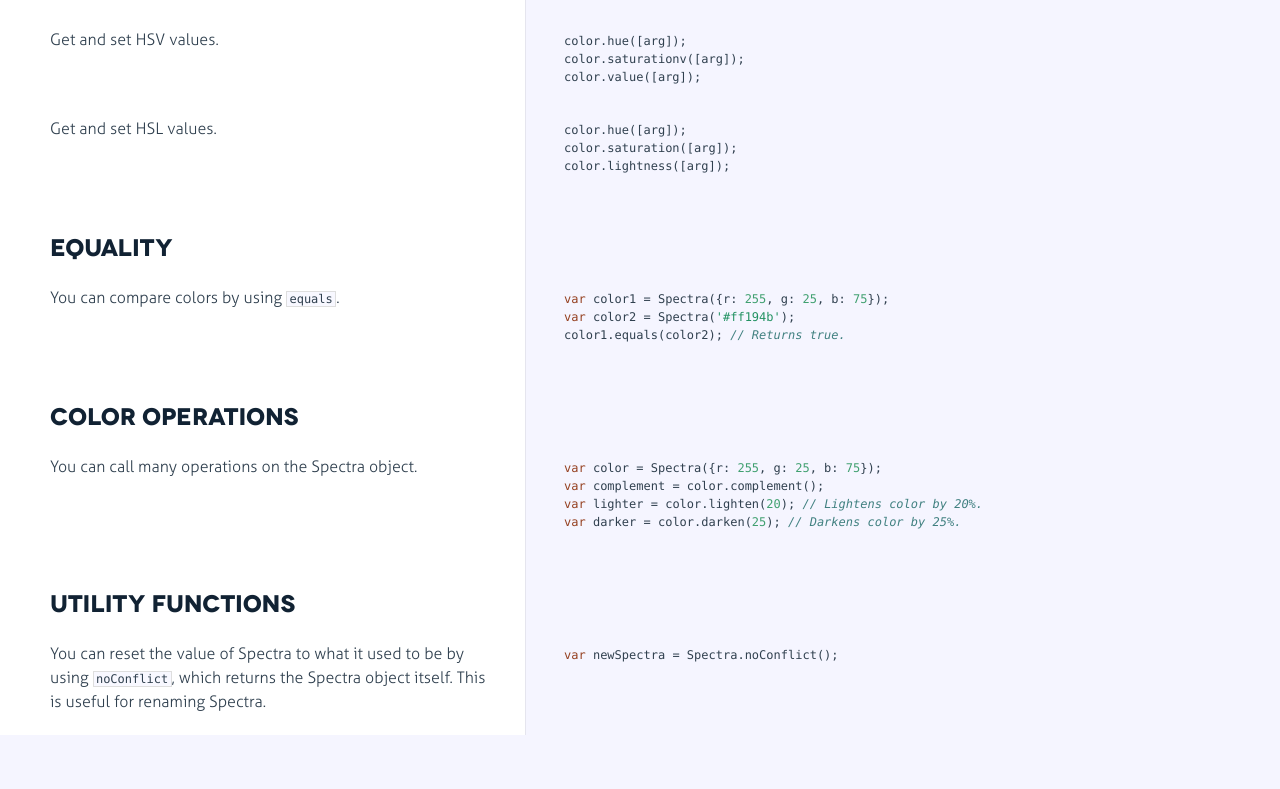
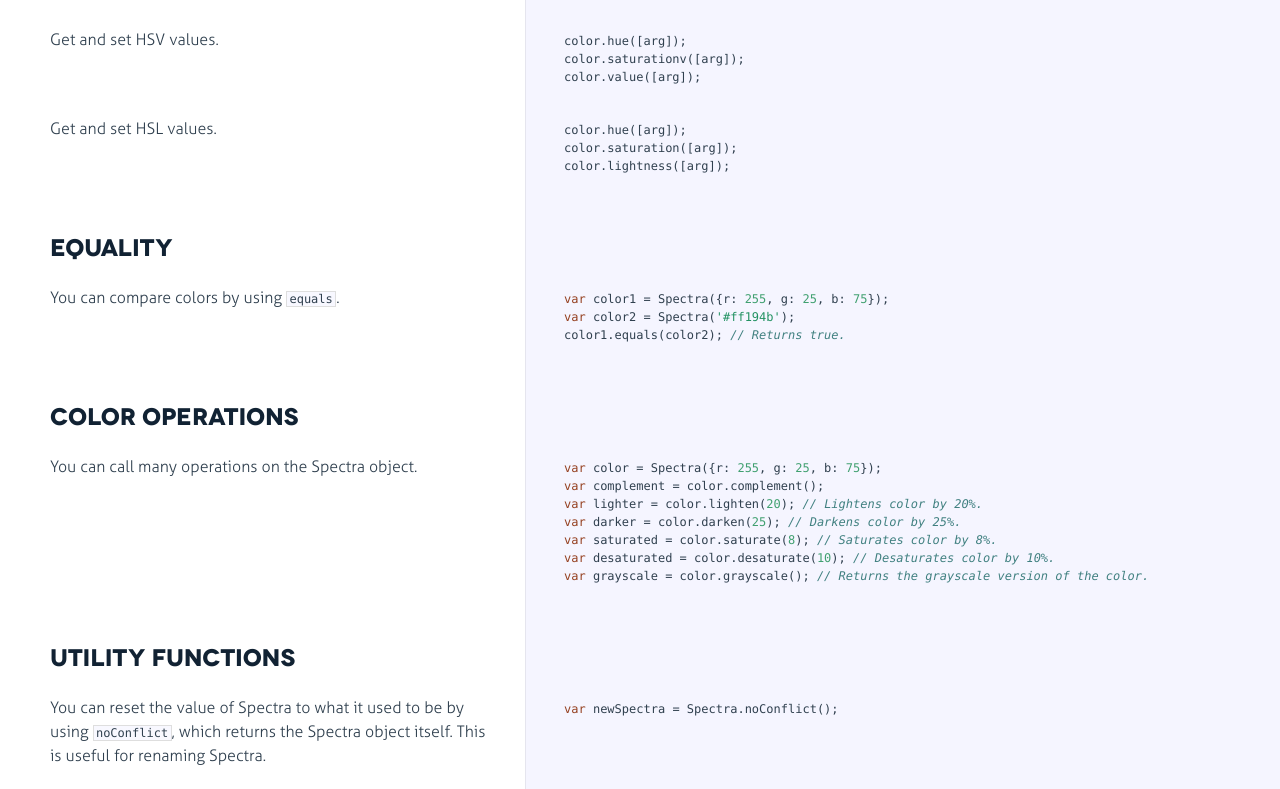
Before and after one commit to avp/spectra, a plain HTML site: page index.html in a window 1280 px wide. Shown: the part 686-1475 px from the top of the page. Before the commit the page ends 1421 px from the top, so only its background shows below. Drawn offline with Linux system fonts and the light colour scheme.

Commit message:
Add more color operations to docs.

```diff
--- a/index.html
+++ b/index.html
@@ -210,7 +210,10 @@
             <div class="content"><div class='highlight'><pre><span class="keyword">var</span> color = Spectra({r: <span class="number">255</span>, g: <span class="number">25</span>, b: <span class="number">75</span>});
 <span class="keyword">var</span> complement = color.complement();
 <span class="keyword">var</span> lighter = color.lighten(<span class="number">20</span>); <span class="comment">// Lightens color by 20%.</span>
-<span class="keyword">var</span> darker = color.darken(<span class="number">25</span>); <span class="comment">// Darkens color by 25%.</span></pre></div></div>
+<span class="keyword">var</span> darker = color.darken(<span class="number">25</span>); <span class="comment">// Darkens color by 25%.</span>
+<span class="keyword">var</span> saturated = color.saturate(<span class="number">8</span>); <span class="comment">// Saturates color by 8%.</span>
+<span class="keyword">var</span> desaturated = color.desaturate(<span class="number">10</span>); <span class="comment">// Desaturates color by 10%.</span>
+<span class="keyword">var</span> grayscale = color.grayscale(); <span class="comment">// Returns the grayscale version of the color.</span></pre></div></div>
 
         </li>
 
--- a/spectra.js
+++ b/spectra.js
@@ -48,7 +48,9 @@
 var complement = color.complement();
 var lighter = color.lighten(20); // Lightens color by 20%.
 var darker = color.darken(25); // Darkens color by 25%.
-
+var saturated = color.saturate(8); // Saturates color by 8%.
+var desaturated = color.desaturate(10); // Desaturates color by 10%.
+var grayscale = color.grayscale(); // Returns the grayscale version of the color.
 
 // Utility Functions
 // -----------------
```
Also changed, not shown: spectra.html (+4 -1 lines).
